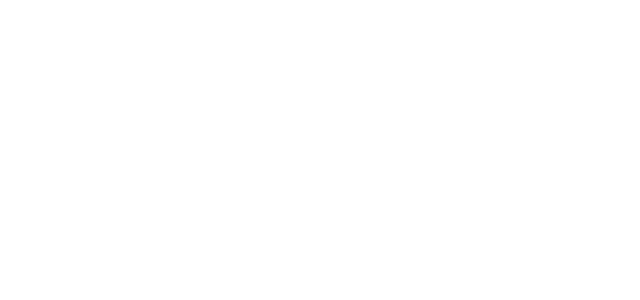
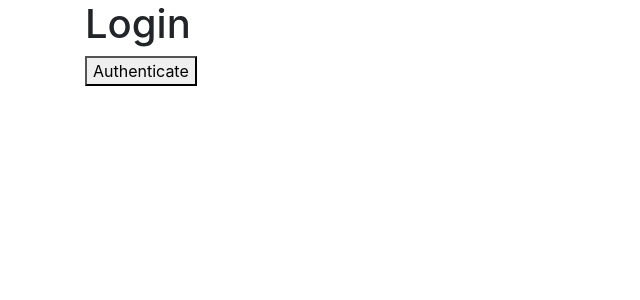
Before and after one commit to Oceanblue713/JWT-client, a React (Create React App) app: page /login in a window 1280 px wide. Shown: the top 300 px of the page, without its empty margins (0-640 px from the left). Built offline with nearby package versions, Linux system fonts and the light colour scheme.

Commit message:
React Router

```diff
--- a/src/App.js
+++ b/src/App.js
@@ -1,8 +1,32 @@
-import React, {Fragment} from 'react';
+import React, {Fragment, useState} from 'react';
 import './App.css';
+import {BrowserRouter as Router, Switch, Route, Redirect} from "react-router-dom";
+import Dashboard from './components/Dashboard';
+import Login from './components/Login';
+import Register from './components/Register';
+
 
 function App() {
-  return <Fragment></Fragment>;
+
+  const [isAuthenticated, setIsAuthenticated]  = useState(false);
+  const setAuth = (boolean) => {
+    setIsAuthenticated(boolean);
+  }
+
+  return (
+    <Fragment>
+      <Router>
+        <div className="container">
+          <Switch>
+            <Route exact path="/login" render={props => !isAuthenticated ? (<Login {...props} setAuth={setAuth}/> ): (<Redirect to="/dashboard"> /</Redirect>)}/>
+            <Route exact path="/register" render={props => !isAuthenticated ? <Register {...props} setAuth={setAuth} /> : <Redirect to="/login" />}/>
+            <Route exact path="/dashboard" render={props => isAuthenticated ? <Dashboard {...props} setAuth={setAuth} /> : <Redirect to="/login" />}/>
+          </Switch>
+        </div>
+      </Router>
+    </Fragment>
+
+  )
 }
 
 export default App;
--- a/src/components/Dashboard.js
+++ b/src/components/Dashboard.js
@@ -0,0 +1,12 @@
+import React, { Fragment } from "react";
+
+const Dashboard = ( {setAuth}) => {
+  return (
+    <Fragment>
+      <h1>Dashboard</h1>
+      <button onClick={() => setAuth(false)}>Logout</button>
+    </Fragment>
+  )
+};
+
+export default Dashboard;
--- a/src/components/Login.js
+++ b/src/components/Login.js
@@ -0,0 +1,12 @@
+import React, { Fragment } from "react";
+
+const Login = ({setAuth}) => {
+  return (
+    <Fragment>
+      <h1>Login</h1>
+      <button onClick={() => setAuth(true)}>Authenticate</button>
+    </Fragment>
+  )
+};
+
+export default Login
--- a/src/components/Register.js
+++ b/src/components/Register.js
@@ -0,0 +1,11 @@
+import React, { Fragment } from "react";
+
+const Register = () => {
+  return (
+    <Fragment>
+      <h1>Register</h1>
+    </Fragment>
+  )
+};
+
+export default Register;
```
